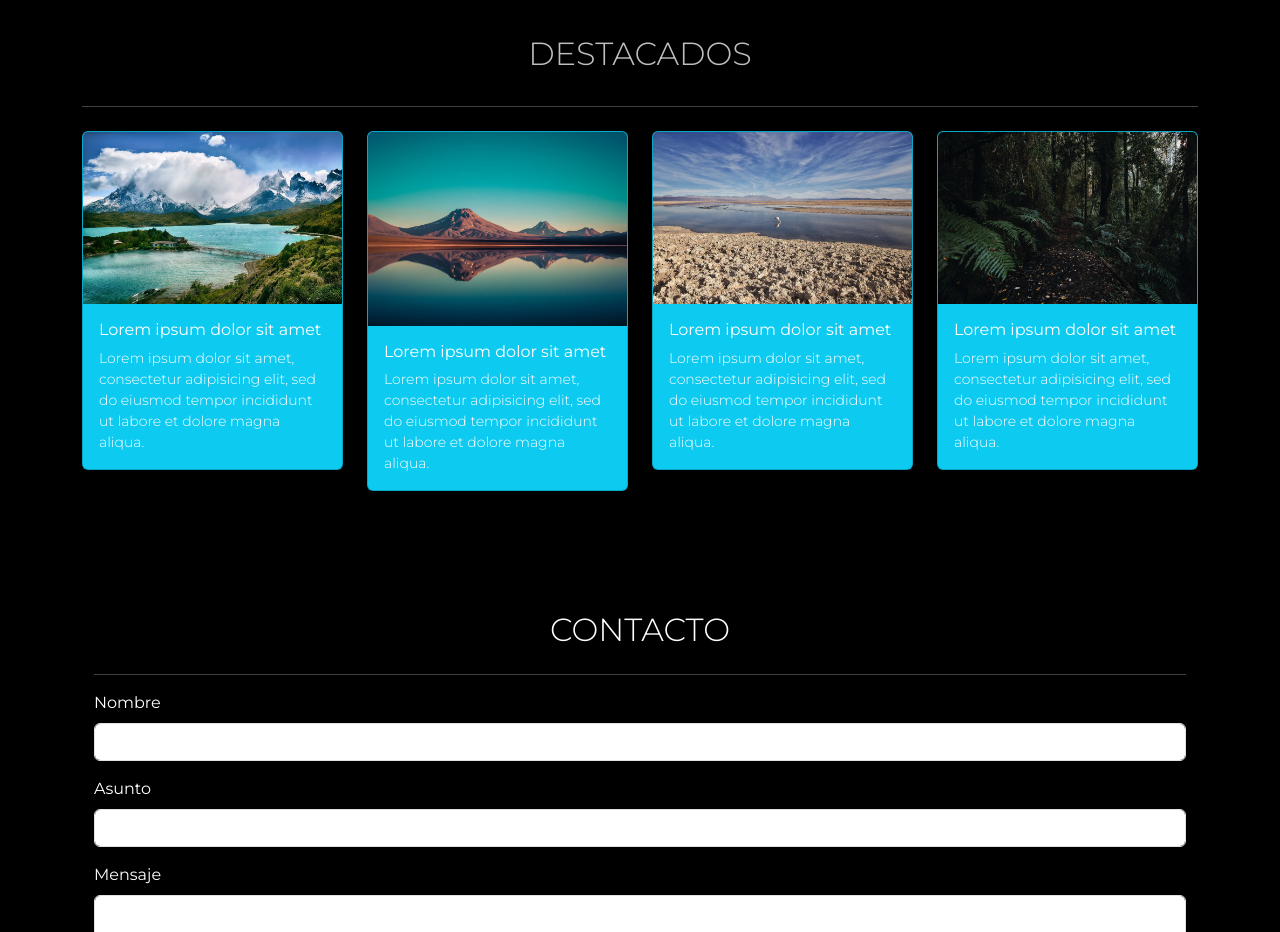
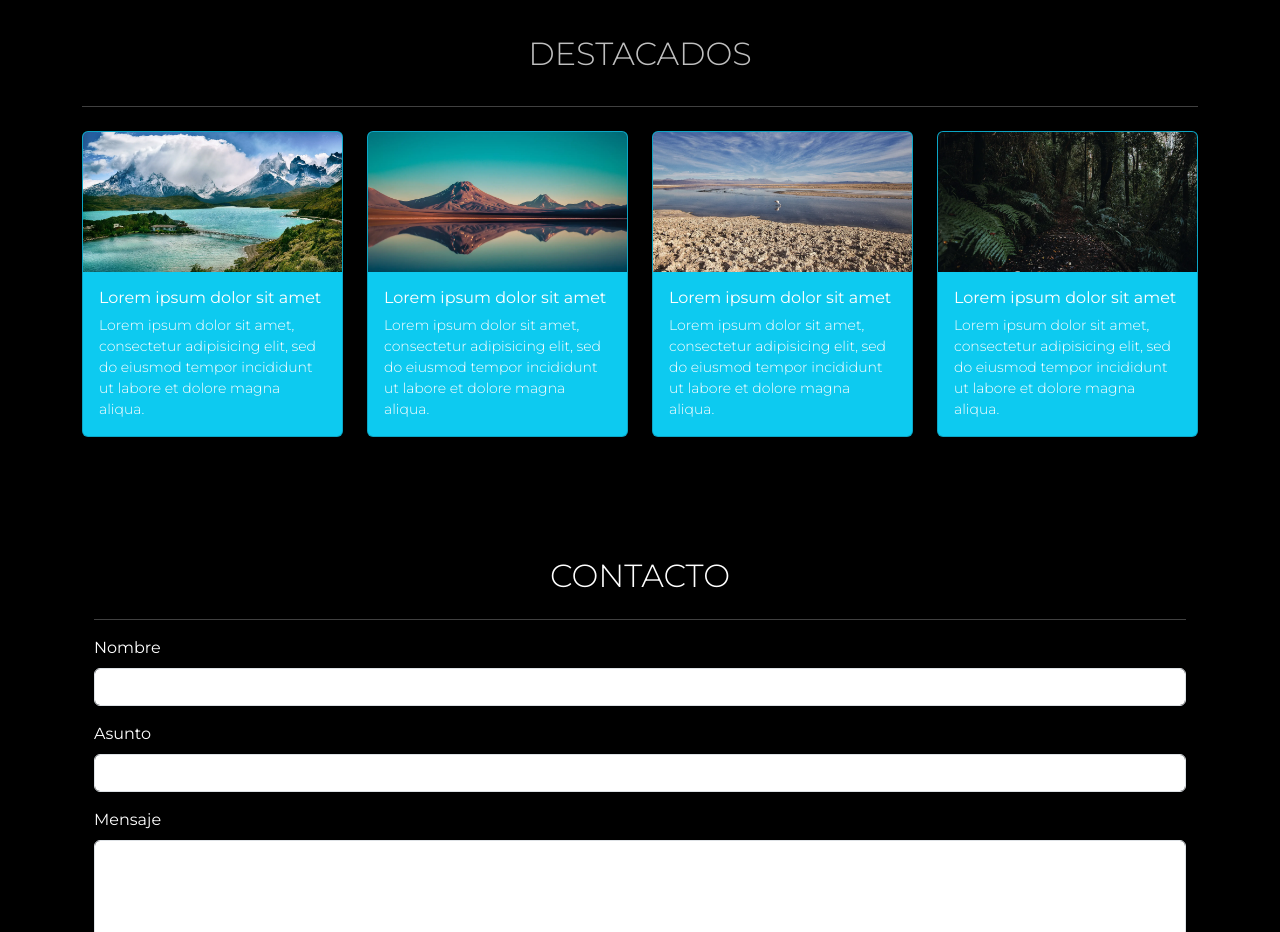
Before and after one commit to cristiandpto23/desafio-viajes-chile, a plain HTML site: page index.html in a window 1280 px wide. Shown: the part 1360-2292 px from the top of the page. Drawn offline with nearby package versions, Linux system fonts and the light colour scheme.

Commit message:
add img-cards object-fit

```diff
--- a/assets/css/styles.css
+++ b/assets/css/styles.css
@@ -99,8 +99,9 @@ header img {
     font-size: 14px;
     font-weight: 300;
 }
- git s.card-img-top {
+ .card-img-top {
     max-height: 140px;
+    object-fit: cover;
 }
 
 /* Footer */
```
